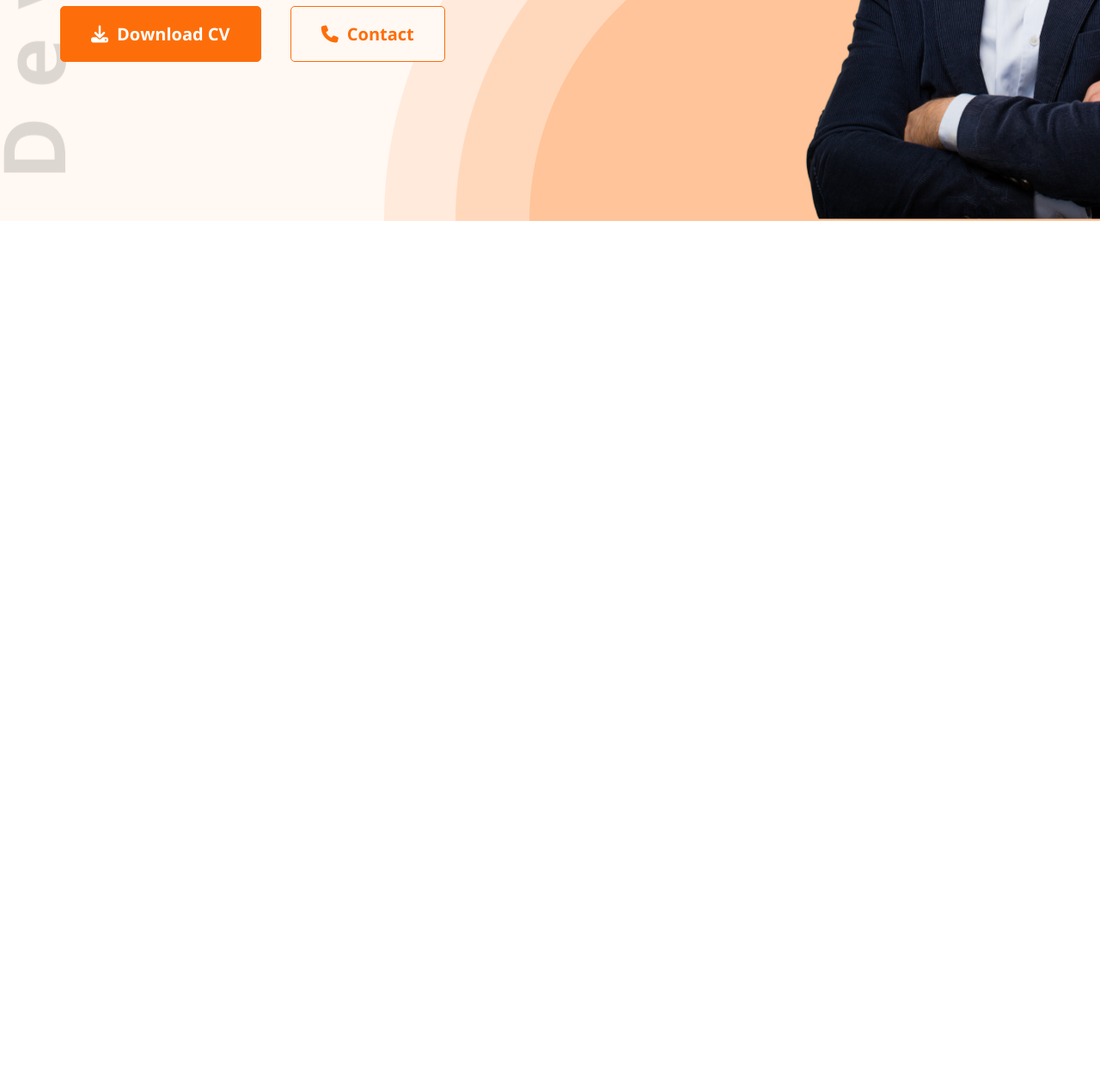
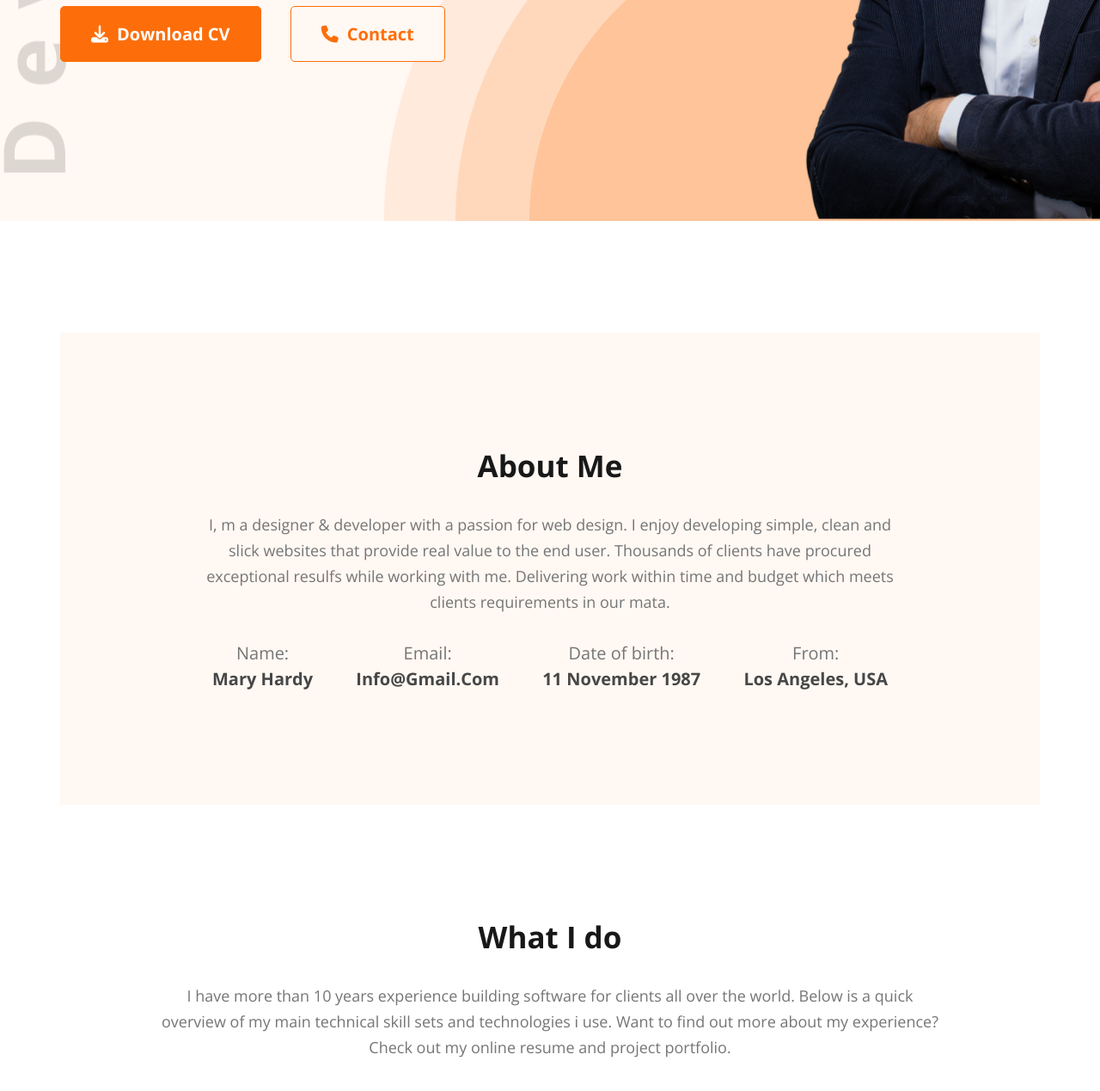
Before and after one commit to mdsumonsiddiki/First-portfolio-project, a plain HTML site: page index.html in a window 1280 px wide. Shown: the part 606-1875 px from the top of the page at 86% size. Before the commit the page ends 906 px from the top, so only its background shows below. Drawn offline with nearby package versions, Linux system fonts and the light colour scheme.

Commit message:
about section added

```diff
--- a/css/style.css
+++ b/css/style.css
@@ -39,9 +39,15 @@ p{
     background: #FFF8F3;
     color: #FD6E0A;
 }
-
-
-
+.section-title{
+    text-align: center;
+}
+.section-title h3{
+    color: #181818;
+    font-size: 35px;
+    font-weight: 700;
+    margin-bottom: 30px;
+}
 
 /* =======header area start======== */
 /* =====nav area===== */
@@ -153,10 +159,54 @@ p{
     height: 676px;
 }
 /* =======header area end======== */
+/* =======main area start======== */
+main{
+    max-width: 1140px;
+    margin: 0 auto;
+}
+/* ===about section======= */
+#about-us{
+    padding: 131px 157px;
+    background: #FFF8F3;
+    margin-top: 130px;
+}
+#about-us .about-area{
+    display: flex;
+    justify-content: space-between;
+    align-items: center;
+    padding: 0 20px;
+    margin-top: 30px;
+}
+#about-us .about-area .about-info{
+    text-align: center;
+}
+#about-us .about-area .about-info h5{
+    color: #757575;
+    font-size: 20px;
+    font-weight: 400;
+    line-height: 30px;
+}
+#about-us .about-area .about-info h4{
+    color: #474747;
+    font-size: 20px;
+    font-weight: 700;
+    line-height: 30px;
+    text-transform: capitalize;
+}
+/* =======skill section======= */
+#skill{
+    margin-top: 130px;
+}
+#skill .section-title{
+    padding: 0 108px;
+    margin-bottom: 50px;
+}
+
+
+
+/* =======main area end======== */
 /* =======header area start======== */
 /* =======header area start======== */
 /* =======header area start======== */
 /* =======header area start======== */
 /* =======header area start======== */
-/* =======header area start======== */
-/* =======header area start======== */
--- a/index.html
+++ b/index.html
@@ -43,10 +43,49 @@
         header area end
     =============================== -->
     <!-- ===============================
-        header area start
+        main area start
     =============================== -->
+        <main>
+            <!-- ==========about section===== -->
+            <section id="about-us">
+                <div class="section-title">
+                    <h3>About Me</h3>
+                    <p>I, m a designer & developer with a passion for web design. I enjoy developing simple, clean and slick websites that provide real value to the end user. Thousands of clients have procured exceptional resulfs while working with me. Delivering work within time and budget which meets clients requirements in our mata.</p>
+                </div>
+                <div class="about-area">
+                    <div class="about-info">
+                        <h5>Name:</h5>
+                        <h4>Mary Hardy</h4>
+                    </div>
+                    <div class="about-info">
+                        <h5>Email:</h5>
+                        <h4>info@gmail.com</h4>
+                    </div>
+                    <div class="about-info">
+                        <h5>Date of birth:</h5>
+                        <h4>11 November 1987</h4>
+                    </div>
+                    <div class="about-info">
+                        <h5>From:</h5>
+                        <h4>Los Angeles, USA</h4>
+                    </div>
+                </div>
+            </section>
+            <!-- ==========skill section===== -->
+            <section id="skill">
+                <div class="section-title">
+                    <h3>What I do</h3>
+                    <p>I have more than 10 years experience building software for clients all over the world. Below is a quick overview of my main technical skill sets and technologies i use. Want to find out more about my experience? Check out my online resume and project portfolio.</p>
+                </div>
+                <div class="skill-info">
+                    <div class="skill-card">
+
+                    </div>
+                </div>
+            </section>
+        </main>
     <!-- ===============================
-        header area start
+        main area end
     =============================== -->
     <!-- ===============================
         header area start
```
